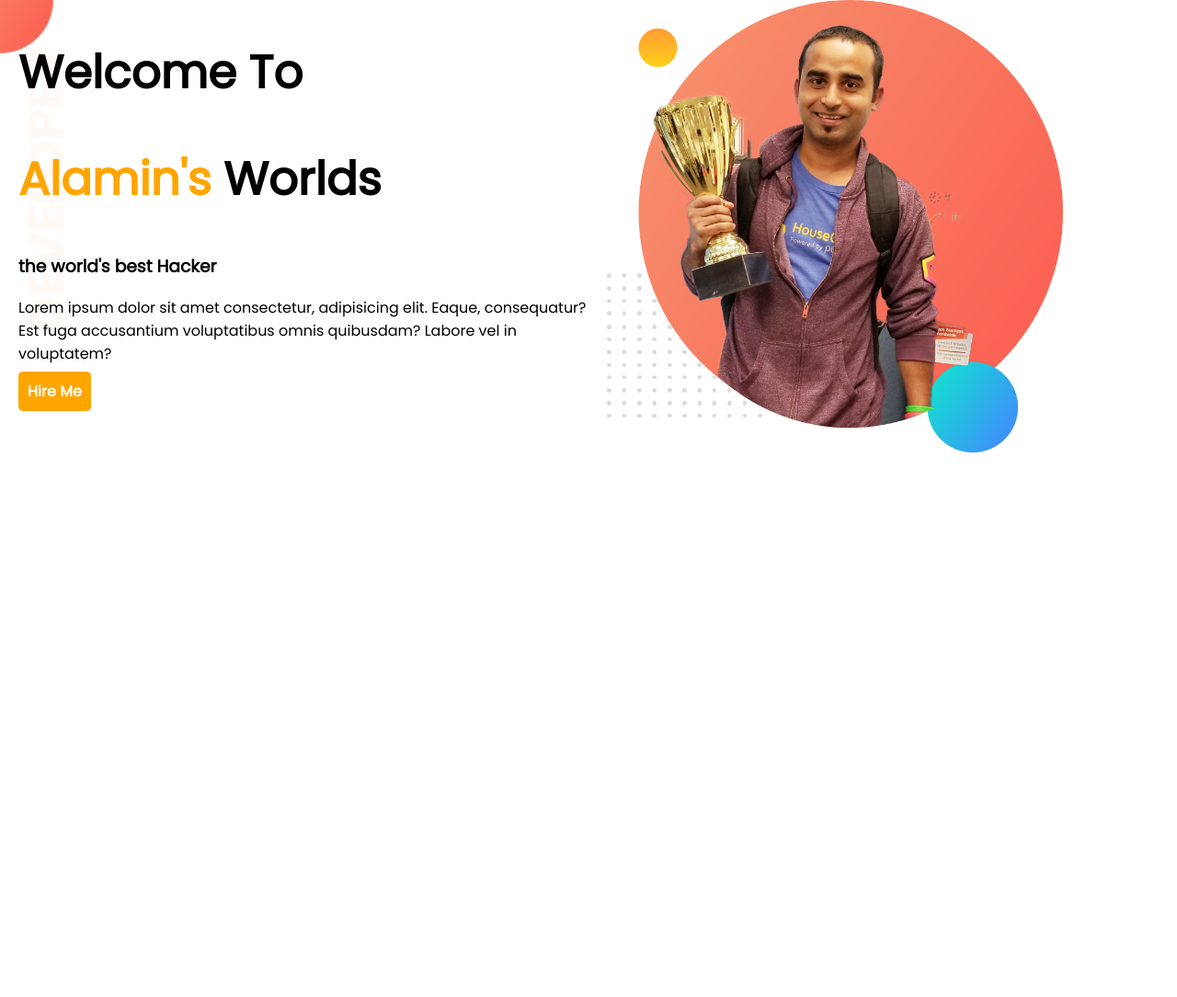
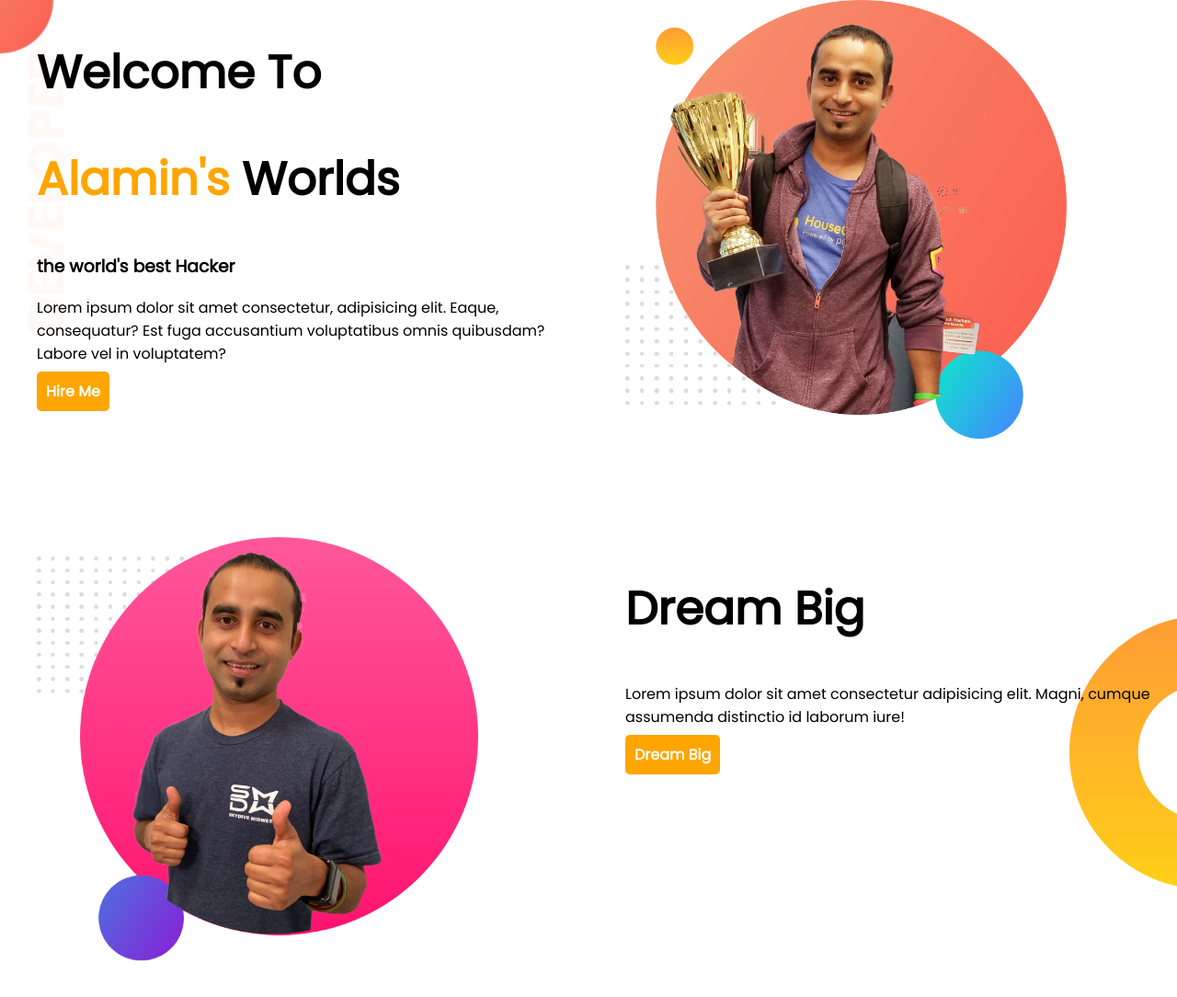
Before and after one commit to Alamin0351/today, a plain HTML site: page index.html in a window 1280 px wide. Shown: the whole page at 92% size. Before the commit the page ends 800 px from the top, so only its background shows below. Drawn offline with Linux system fonts and the light colour scheme.

Commit message:
dream big added

```diff
--- a/index.html
+++ b/index.html
@@ -26,5 +26,16 @@
             <img src='images/jhankar.png'; alt="Jhanker mahbub">
         </div>
     </section>
+    <section class="dream-big">
+        <div class="half-width">
+            <img src="images/jhankar2.png" alt="Jhanker">
+        </div>
+        <div class="half-width">
+            <h1>Dream Big</h1>
+            <p>Lorem ipsum dolor sit amet consectetur adipisicing elit. Magni, cumque assumenda distinctio id laborum iure!</p>
+            <a href="">Dream Big</a>
+        </div>
+
+    </section>
 </body>
 </html>
--- a/style.css
+++ b/style.css
@@ -11,11 +11,12 @@ h1 {
 
 section{
     display: flex;
+    margin-bottom:100px;
 }
 
 .half-width {
     width: 50%;
-    padding-left: 20px;
+    padding-left: 40px;
 }
 .half-width img{
     width:80%
@@ -33,3 +34,9 @@ a {
     background-image: url('images/top-banner.png');
     background-repeat: no-repeat;
 }
+
+.dream-big {
+    background-image: url(images/dream-bg.png);
+    background-repeat: no-repeat;
+    background-position: right;
+}
```
